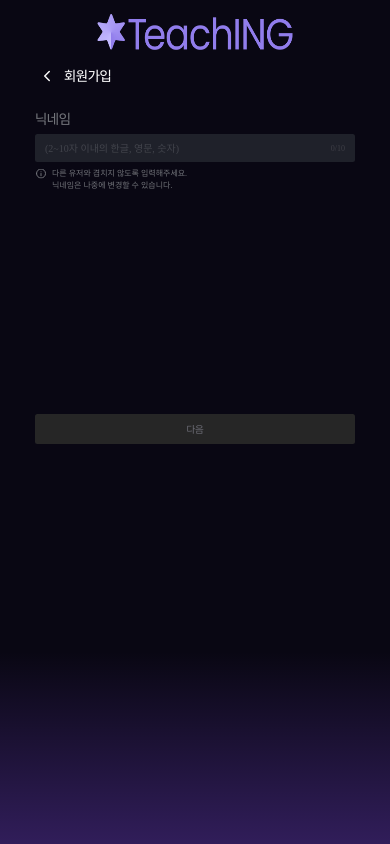
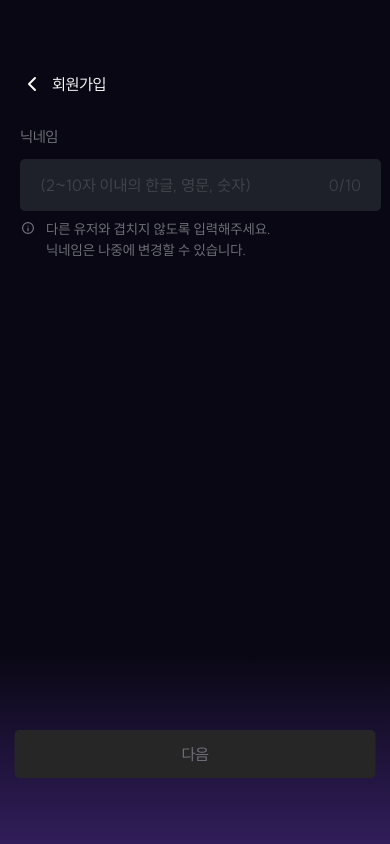
Before and after one commit to TeachING-Dev/Frontend, a React (Vite) app: page /signup in a window 390 px wide. Built offline with nearby package versions, Linux system fonts and the light colour scheme.

Commit message:
feat:닉네임 입력 화면 모바일 UI

```diff
--- a/src/App.tsx
+++ b/src/App.tsx
@@ -206,6 +206,7 @@ function App() {
             <MainLayout
               showRightIcons={false}
               showMenuIcon={false}
+              hideHeaderOnMobile
             />
           }
         >
--- a/src/layouts/MainLayout.tsx
+++ b/src/layouts/MainLayout.tsx
@@ -8,12 +8,14 @@ type MainLayoutProps = {
   showRightIcons?: boolean;
   insetMenu?: boolean;
   showMenuIcon?: boolean;
+  hideHeaderOnMobile?: boolean;
 };
 
 const MainLayout = ({
   showRightIcons = true,
   insetMenu = false,
   showMenuIcon = true,
+  hideHeaderOnMobile = false,
 }: MainLayoutProps) => {
   const [isSidebarOpen, setIsSidebarOpen] = useState(false);
 
@@ -27,12 +29,14 @@ const MainLayout = ({
 
   return (
     <div className="min-h-screen bg-[#090713]">
+      <div className={hideHeaderOnMobile ? "hidden md:block" : ""}>
         <Header
           showRightIcons={showRightIcons}
           insetMenu={insetMenu}
           showMenuIcon={showMenuIcon}
           onMenuClick={handleOpenSidebar}
         />
+      </div>
 
       <Sidebar
         open={isSidebarOpen}
@@ -42,10 +46,12 @@ const MainLayout = ({
       {/* 헤더 아래부터 화면에 고정되는 그라데이션 */}
       <div
         aria-hidden="true"
-        className="pointer-events-none fixed inset-x-0 bottom-0 top-[64px] z-0 bg-[linear-gradient(to_bottom,#090713_0%,#090713_72%,#18152D_88%,#30265F_100%)]"
+        className={`pointer-events-none fixed inset-x-0 bottom-0 z-0 bg-[linear-gradient(to_bottom,#090713_0%,#090713_72%,#18152D_88%,#30265F_100%)] ${
+          hideHeaderOnMobile ? "top-0 md:top-[64px]" : "top-[64px]"
+        }`}
       />
 
-      <main className="relative z-10 min-h-[calc(100vh-64px)]">
+      <main className={`relative z-10 ${hideHeaderOnMobile ? "min-h-screen md:min-h-[calc(100vh-64px)]" : "min-h-[calc(100vh-64px)]"}`}>
         <Outlet />
       </main>
     </div>
--- a/src/pages/LoginPage.tsx
+++ b/src/pages/LoginPage.tsx
@@ -21,7 +21,7 @@ const LoginPage = () => {
           <div className="mt-[24px] flex w-[739px] flex-col gap-[10px]">
             <button
   type="button"
-  className="flex h-[60px] w-[739px] items-center pl-[280px] gap-[14px] rounded-[5px] bg-[#FDE500] font-['SUIT_Variable'] text-[20px] font-medium leading-[150%] tracking-[-0.6px] text-[#13151F]"
+  className="flex h-[60px] w-[739px] items-center pl-[280px] gap-[14px] rounded-[5px] bg-[#FDE500] font-['SUIT'] text-[20px] font-medium leading-[150%] tracking-[-0.6px] text-[#13151F]"
 >
   <span className="flex w-[30px] justify-center">
     <img
@@ -36,7 +36,7 @@ const LoginPage = () => {
 
             <button
   type="button"
-  className="flex h-[60px] w-[739px] items-center pl-[280px] gap-[14px] rounded-[5px] bg-[#2B2C35] font-['SUIT_Variable'] text-[20px] font-medium leading-[150%] tracking-[-0.6px] text-[#A1A1A5]"
+  className="flex h-[60px] w-[739px] items-center pl-[280px] gap-[14px] rounded-[5px] bg-[#2B2C35] font-['SUIT'] text-[20px] font-medium leading-[150%] tracking-[-0.6px] text-[#A1A1A5]"
 >
   <span className="flex w-[30px] justify-center">
     <img
@@ -66,7 +66,7 @@ const LoginPage = () => {
 
           <button
             type="button"
-            className="flex h-[50px] w-[361px] items-center justify-center gap-[14px] rounded-[5px] bg-[#FDE500] font-['SUIT_Variable'] text-[16px] font-medium leading-[150%] tracking-[-0.48px] text-[#13151F]"
+            className="flex h-[50px] w-[361px] items-center justify-center gap-[14px] rounded-[5px] bg-[#FDE500] font-['SUIT'] text-[16px] font-medium leading-[150%] tracking-[-0.48px] text-[#13151F]"
           >
             <span className="flex w-[30px] justify-center">
               <img
@@ -81,7 +81,7 @@ const LoginPage = () => {
 
           <button
             type="button"
-            className="flex h-[50px] w-[361px] items-center justify-center gap-[14px] rounded-[5px] bg-[#2B2C35] font-['SUIT_Variable'] text-[16px] font-medium leading-[150%] tracking-[-0.48px] text-[#A1A1A5]"
+            className="flex h-[50px] w-[361px] items-center justify-center gap-[14px] rounded-[5px] bg-[#2B2C35] font-['SUIT'] text-[16px] font-medium leading-[150%] tracking-[-0.48px] text-[#A1A1A5]"
           >
             <span className="flex w-[30px] justify-center">
               <img
--- a/src/pages/SignupPage.tsx
+++ b/src/pages/SignupPage.tsx
@@ -112,20 +112,20 @@ const SignupPage = () => {
   };
 
   return (
-    <section className="relative min-h-[calc(100vh-64px)] overflow-hidden bg-[#090713]">
+    <section className="relative min-h-[calc(100vh-64px)] overflow-hidden bg-[#090713] max-md:min-h-screen">
       <div className="pointer-events-none absolute inset-x-0 bottom-0 h-48 bg-gradient-to-b from-violet-500/0 to-violet-500/30" />
 
-       <div className="absolute left-1/2 top-0 h-[1019.6px] w-[1440px] origin-top -translate-x-1/2 scale-[0.75] max-md:w-[640px] max-md:scale-[0.5]">
-        <div className="mb-10 flex items-center gap-2.5">
+       <div className="absolute left-1/2 top-0 h-[1019.6px] w-[1440px] origin-top -translate-x-1/2 scale-[0.75] max-md:left-0 max-md:top-[72px] max-md:h-[calc(100vh-72px)] max-md:w-full max-md:translate-x-0 max-md:scale-100 max-md:px-5">
+        <div className="mb-10 flex items-center gap-2.5 max-md:mb-[30px] max-md:gap-2">
           <button
             type="button"
             aria-label="이전으로"
             onClick={handleBack}
-            className="flex size-12 items-center justify-center text-[#FAFAFA]"
+            className="flex size-12 items-center justify-center text-[#FAFAFA] max-md:size-6"
           >
-            <ChevronLeft size={36} strokeWidth={2} />
+            <ChevronLeft className="size-9 max-md:size-6" strokeWidth={2} />
           </button>
-          <h1 className="font-['SUIT'] text-[28px] font-medium leading-[150%] tracking-[-0.84px] text-[#FAFAFA]">
+          <h1 className="font-['SUIT'] text-[28px] font-normal leading-[150%] tracking-[-0.84px] text-[#FAFAFA] max-md:text-[16px] max-md:tracking-[-0.48px]">
             {step === "nickname" ? "회원가입" : "약관 동의"}
           </h1>
         </div>
@@ -133,22 +133,22 @@ const SignupPage = () => {
         <div className="flex flex-1 flex-col justify-between">
           {step === "nickname" ? (
             <div className="flex flex-col gap-2.5">
-              <h2 className="font-['SUIT'] text-[28px] font-medium leading-[150%] tracking-[-0.84px] text-[#717379]">
+              <h2 className="font-['SUIT'] text-[28px] font-normal leading-[150%] tracking-[-0.84px] text-[#717379] max-md:text-[15px] max-md:tracking-[-0.45px]">
                 닉네임
               </h2>
 
-              <div className="flex w-full flex-col items-start gap-[10px]">
-                <label className="flex h-14 w-[640px] items-center rounded-[5px] bg-[#1F212A] px-5 py-3.5">
+              <div className="flex w-full flex-col items-start gap-[10px] max-md:gap-[8px]">
+                <label className="flex h-14 w-[640px] items-center rounded-[5px] bg-[#1F212A] px-5 py-3.5 max-md:h-[52px] max-md:w-[361px]">
                   <input
                     type="text"
                     value={nickname}
                     maxLength={10}
                     placeholder="(2~10자 이내의 한글, 영문, 숫자)"
                     onChange={(event) => setNickname(event.target.value.slice(0, 10))}
-                    className="flex-1 bg-transparent font-['SUIT_Variable'] text-xl font-normal leading-8 text-neutral-50 outline-none placeholder:text-[#42444C]"
+                    className="flex-1 bg-transparent font-['SUIT'] text-xl font-normal leading-8 text-neutral-50 outline-none placeholder:text-[#42444C] max-md:text-[16px] max-md:leading-[150%]"
                   />
                   <span
-                    className={`font-['SUIT_Variable'] text-base font-normal leading-6 ${
+                    className={`font-['SUIT'] text-base font-normal leading-6 ${
                       isNicknameNextEnabled ? "text-neutral-50" : "text-zinc-700"
                     }`}
                   >
@@ -159,24 +159,24 @@ const SignupPage = () => {
                 {isNicknameTaken ? (
                   <div className="flex w-[1115px] items-start gap-2.5 max-md:w-[640px]">
                     <div className="flex h-12 items-start px-0.5 py-[3px]">
-                      <img src="/SignupNoticeIcon.svg" alt="" className="size-5" />
+                      <img src="/SignupNoticeIcon.svg" alt="" className="size-5 max-md:size-3" />
                     </div>
-                    <p className="w-80 justify-center font-['SUIT_Variable'] text-base font-normal leading-6 text-[#917DEC]">
+                    <p className="w-80 justify-center font-['SUIT'] text-base font-normal leading-6 text-[#917DEC] max-md:text-[14px] max-md:leading-[150%]">
                       이미 사용 중인 닉네임입니다.
                     </p>
                   </div>
                 ) : isNicknameNextEnabled ? (
                   <div className="inline-flex w-[1115px] items-start justify-start gap-2.5 max-md:w-[640px]">
-                    <p className="w-80 justify-center font-['SUIT_Variable'] text-base font-normal leading-6 text-[#917DEC]">
+                    <p className="w-80 justify-center font-['SUIT'] text-base font-normal leading-6 text-[#917DEC] max-md:text-[14px] max-md:leading-[150%]">
                       사용 가능한 아이디입니다.
                     </p>
                   </div>
                 ) : (
                   <div className="flex w-[1115px] items-start gap-2.5 max-md:w-[640px]">
                     <div className="flex h-12 items-start px-0.5 py-[3px]">
-                      <img src="/SignupNoticeIcon.svg" alt="" className="size-5" />
+                      <img src="/SignupNoticeIcon.svg" alt="" className="size-5 max-md:size-3" />
                     </div>
-                    <p className="w-80 font-['SUIT_Variable'] text-base font-normal leading-6 text-[#717379]">
+                    <p className="w-80 font-['SUIT'] text-base font-normal leading-6 text-[#717379] max-md:text-[14px] max-md:leading-[150%]">
                       다른 유저와 겹치지 않도록 입력해주세요.
                       <br />
                       닉네임은 나중에 변경할 수 있습니다.
@@ -197,7 +197,7 @@ const SignupPage = () => {
                 >
                   <CheckIcon checked={isAllTermsChecked} inverted />
                   <span
-                    className={`font-['SUIT_Variable'] text-xl font-medium leading-8 ${
+                    className={`font-['SUIT'] text-xl font-medium leading-8 ${
                       isAllTermsChecked ? "text-violet-50" : "text-[#717379]"
                     }`}
                   >
@@ -281,11 +281,11 @@ const SignupPage = () => {
             </div>
           )}
 </div>
-<div className="absolute bottom-[260px] left-1/2 w-[640px] -translate-x-1/2">
+<div className="absolute bottom-[260px] left-1/2 w-[640px] -translate-x-1/2 max-md:bottom-[66px] max-md:w-[361px]">
   <PrimaryButton
     disabled={!isNextEnabled}
     onClick={handleNext}
-    className="!flex !h-[60px] !w-full !max-w-none items-center justify-center gap-[10px] rounded-[5px] bg-[#1F212A] px-[50px] py-[20px] !font-['SUIT'] !text-[20px] !font-normal !leading-[150%] !tracking-[-0.6px]"
+    className="!flex !h-[60px] !w-full !max-w-none items-center justify-center gap-[10px] rounded-[5px] bg-[#1F212A] px-[50px] py-[20px] !font-['SUIT'] !text-[20px] !font-normal !leading-[150%] !tracking-[-0.6px] max-md:!h-[48px] max-md:!text-[16px] max-md:!tracking-[-0.48px]"
   >
     다음
   </PrimaryButton>
```
Lines whose indentation alone changed are shown as unchanged.
